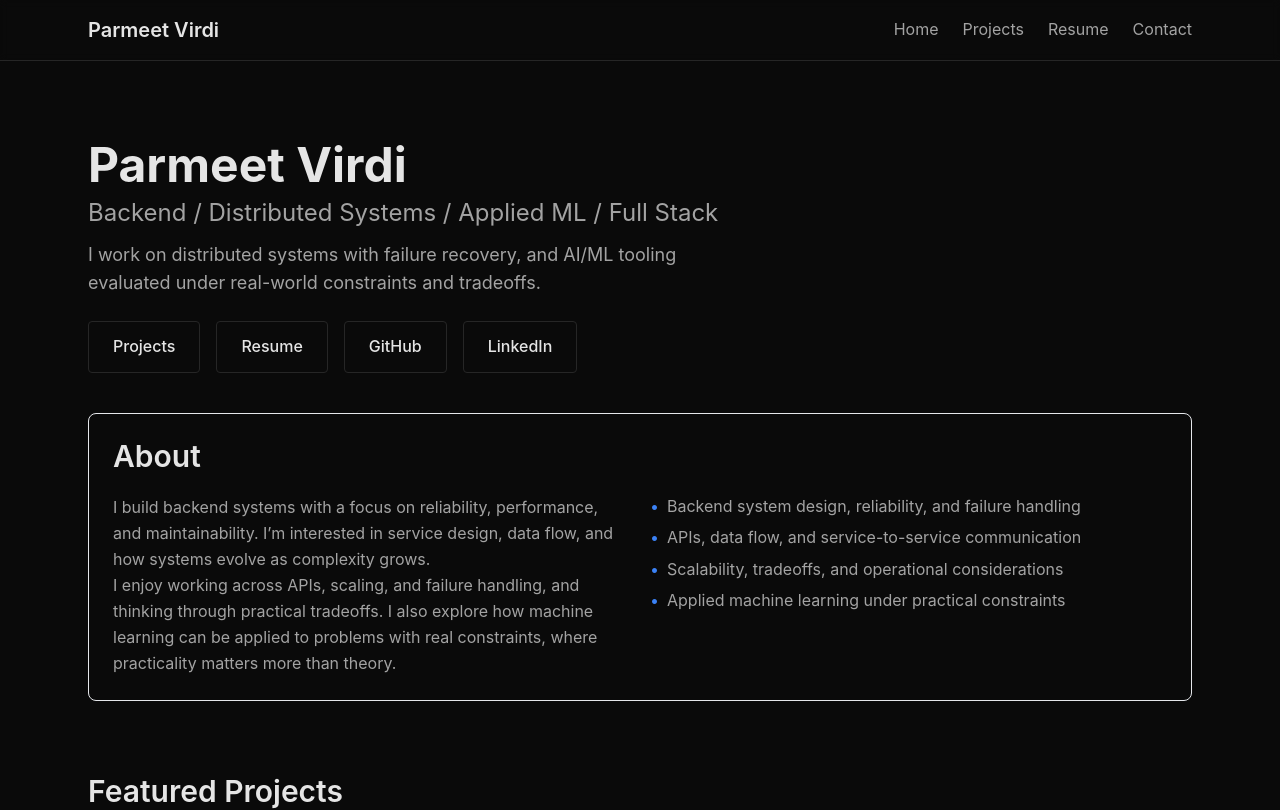
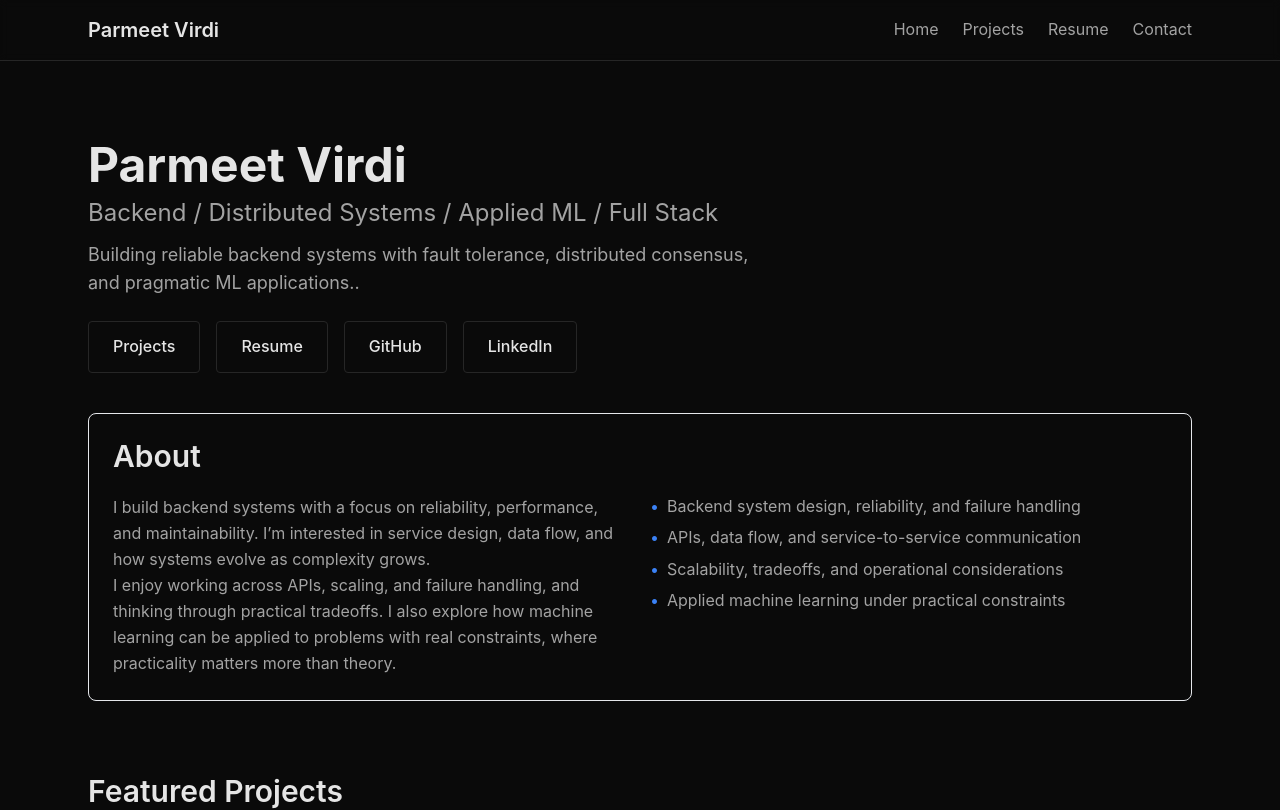
Before and after one commit to parmeetv23/portfolio, a Next.js app: page / in a window 1280 px wide. Shown: the top 810 px of the page. Built offline with nearby package versions, Linux system fonts and the light colour scheme; no server answers.

Commit message:
Update Hero

```diff
--- a/app/page.tsx
+++ b/app/page.tsx
@@ -20,7 +20,7 @@ export default function Home() {
                         Backend / Distributed Systems / Applied ML / Full Stack
                     </p>
                     <p className="text-lg text-muted-foreground mb-6 max-w-2xl">
-                        I work on distributed systems with failure recovery, and AI/ML tooling evaluated under real-world constraints and tradeoffs.</p>
+                        Building reliable backend systems with fault tolerance, distributed consensus, and pragmatic ML applications..</p>
                     <div className="flex flex-wrap gap-4 mb-10">
                         <Button href="/projects" variant="secondary">
                             Projects
```
